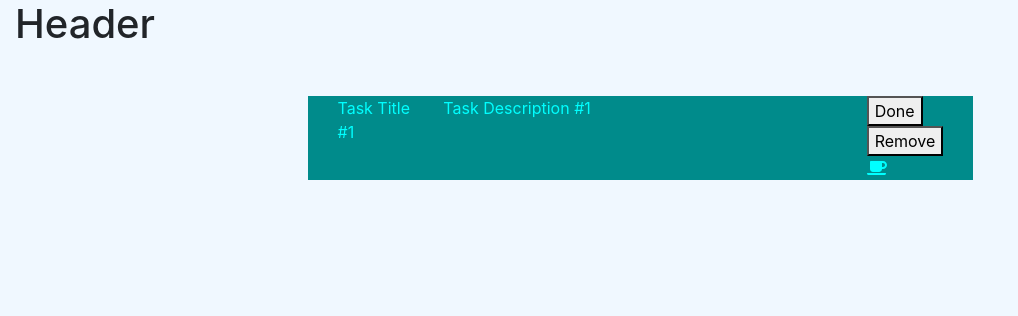
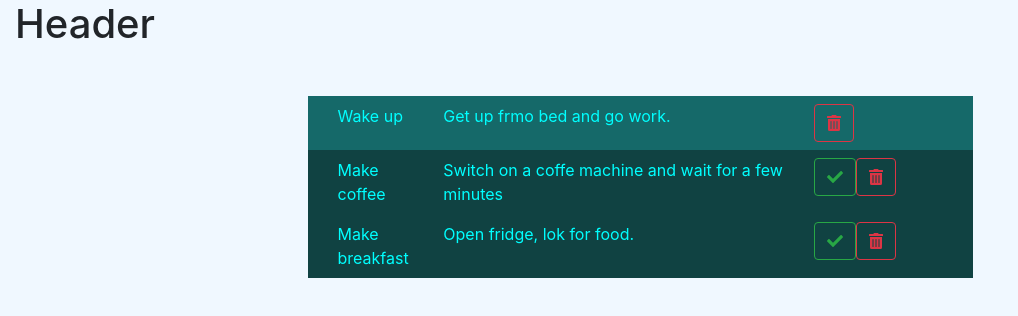
Before and after one commit to DarkRaven987/15_todo, a React (Create React App) app: page / in a window 1280 px wide. Shown: the top 316 px of the page, without its empty margins (0-1018 px from the left). Built offline with nearby package versions, Linux system fonts and the light colour scheme.

Commit message:
Can set status 'Done' from task

```diff
--- a/src/components/Dashboard/index.js
+++ b/src/components/Dashboard/index.js
@@ -1,27 +1,72 @@
 import React from 'react';
 import './style.css';
 import { FontAwesomeIcon } from '@fortawesome/react-fontawesome'
-import { faCoffee } from '@fortawesome/free-solid-svg-icons'
+import { faTrashAlt, faCheck } from '@fortawesome/free-solid-svg-icons'
+
+import Tasks from '../../tasks/tasks';
 
 class Dashboard extends React.Component {
+
+    constructor(props){
+        super(props);
+
+        this.state={tasks: Tasks}
+    }
+
+
+    onTaskIsDoneHandler = (id) => {
+        console.log("Is done!", id);
+        const {tasks} = this.state;
+
+        tasks.map((task) => {return (task.id === id) ? task.status=true:null});
+        this.setState({
+            tasks: tasks
+        })
+    };
+
+    onRemoveTaskHandler = (id) => {
+        console.log("Deleted! ",id);
+        const {tasks} = this.state;
+
+
+
+        this.setState({
+            tasks: tasks
+        })
+
+    };
+
     render(){
+
+        const {tasks} = this.state;
+
+        const html = tasks.map((el) => {
+
+            const isTaskDoneClass = el.status?  "TaskIsDone":"" ;
+
+            return(
+                <div className={`TaskElement col-12 col-md-8 col-lg-7 d-flex py-2 ${isTaskDoneClass}`} key={el.id}>
+                    <div className="TaskTitle col-2">
+                        {el.title}
+                    </div>
+                    <div className="TaskDesc d-flex col-7">
+                        {el.desc}
+                    </div>
+                    <div className="TaskControls col-3 d-flex justify-content-start align-items-start">
+                        {el.status? null : <button className="btn btn-outline-success" onClick={ () => {this.onTaskIsDoneHandler(el.id)}}>
+                            <FontAwesomeIcon icon={faCheck}/>
+                        </button>}
+                        <button className="btn btn-outline-danger" onClick={() => {this.onRemoveTaskHandler(el.id)}}><FontAwesomeIcon icon={faTrashAlt}/></button>
+                    </div>
+                </div>
+            );
+        });
+
         return(
             <div className="row my-5">
                 <div className="container">
                     <div className="row flex-column align-items-center">
-                        <div className="TaskElement col-12 col-md-8 col-lg-7 d-flex">
-                            <div className="TaskTitle col-2">
-                                Task Title #1
-                            </div>
-                            <div className="TaskDesc col-8">
-                                Task Description #1
-                            </div>
-                            <div className="TaskControls col-2">
-                                <button>Done</button>
-                                <button>Remove</button>
-                                <FontAwesomeIcon icon={faCoffee}/>
-                            </div>
-                        </div>
+                        {html}
                     </div>
                 </div>
             </div>
--- a/src/components/Dashboard/style.css
+++ b/src/components/Dashboard/style.css
@@ -1,4 +1,9 @@
 .TaskElement{
-    background-color: darkcyan;
+    background-color: #104242;
     color: aqua;
 }
+
+.TaskIsDone{
+    background-color: #156969;
+
+}
--- a/src/tasks/tasks.js
+++ b/src/tasks/tasks.js
@@ -0,0 +1,5 @@
+export default [
+    {id: 0, title: "Wake up", desc: "Get up frmo bed and go work.", status: true},
+    {id: 1, title: "Make coffee", desc: "Switch on a coffe machine and wait for a few minutes", status: false},
+    {id: 2, title: "Make breakfast", desc: "Open fridge, lok for food.", status: false}
+]
```
